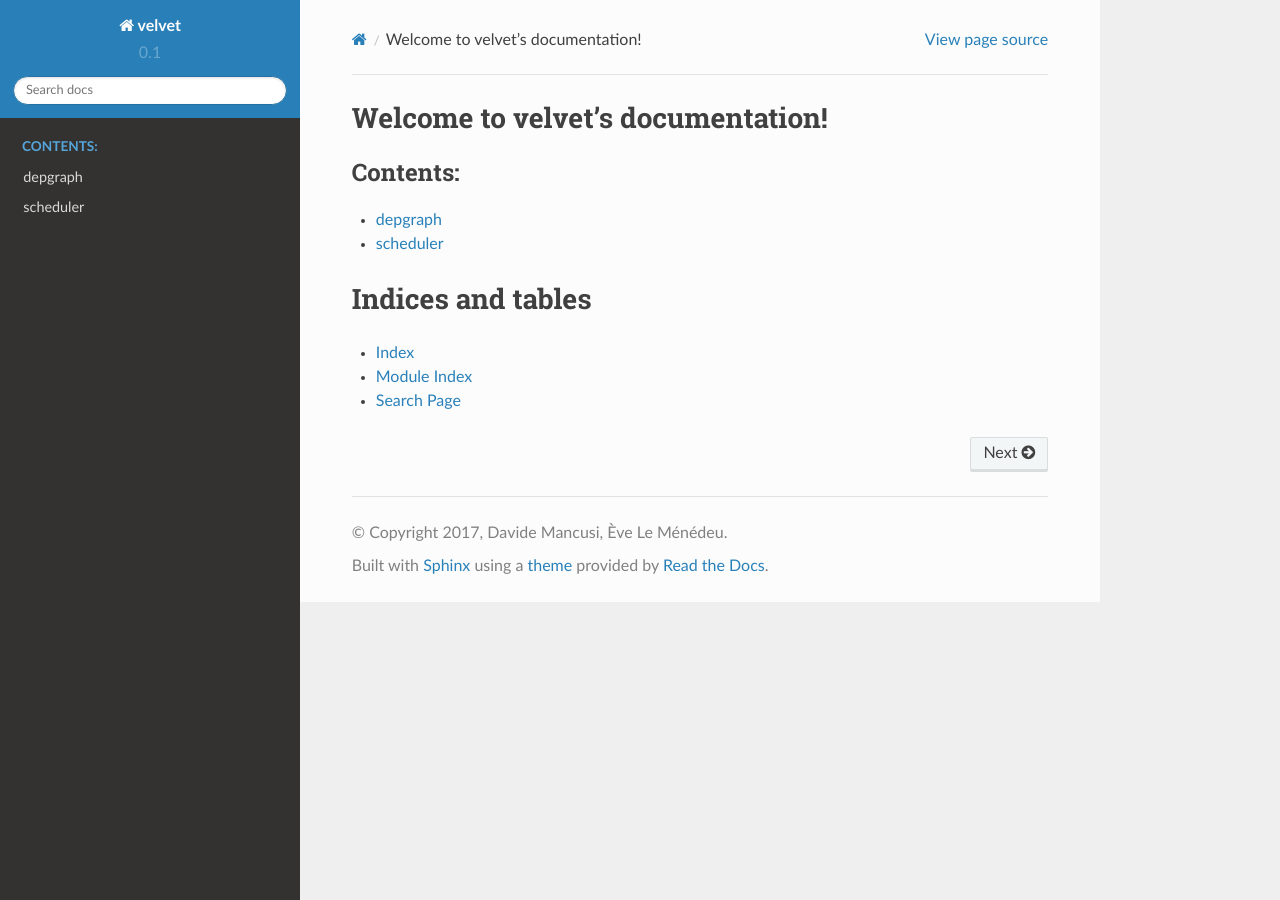
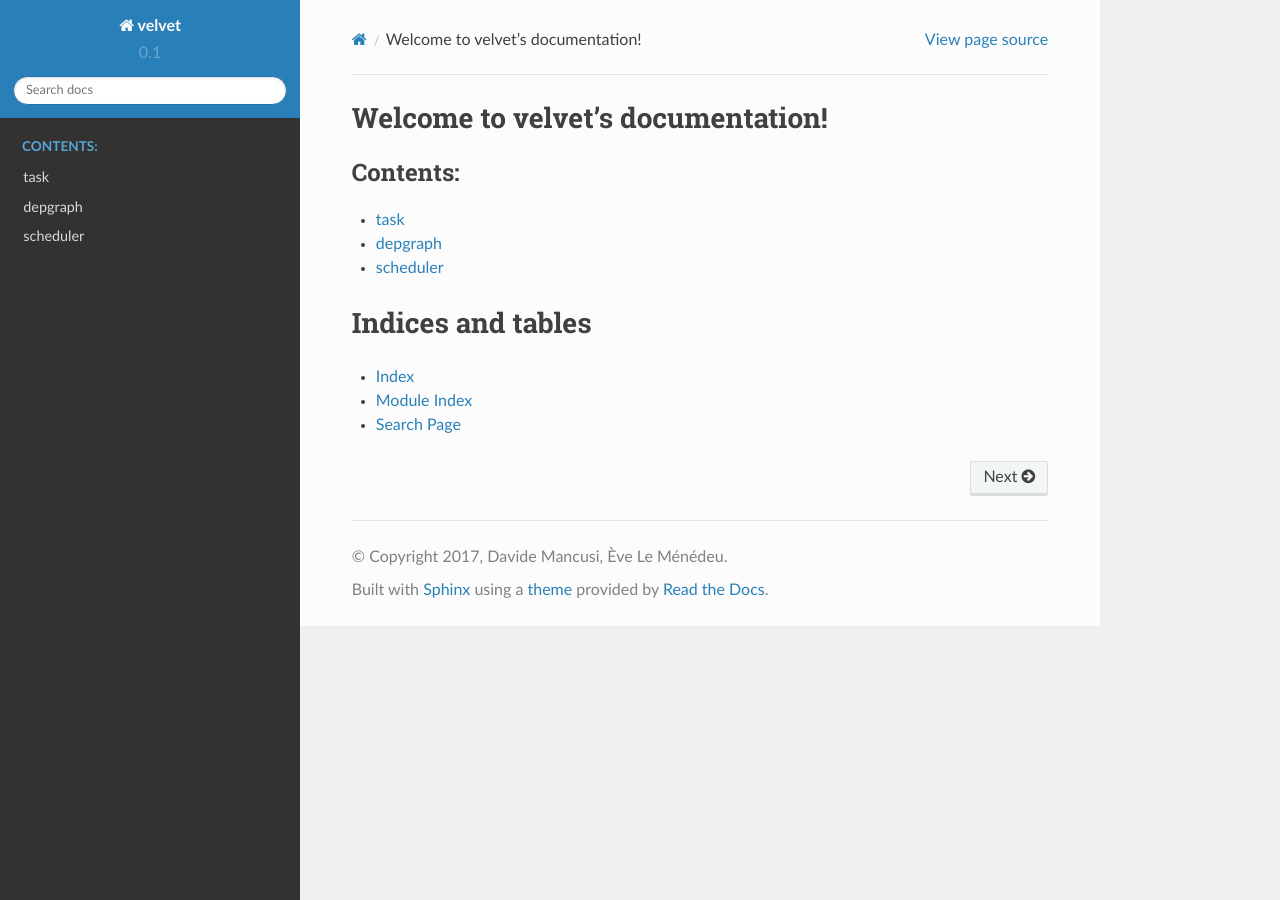
Before and after one commit to valjean-framework/valjean, a Sphinx documentation site: the page built from doc/index.rst, in a window 1280 px wide. Built offline with Sphinx 7.4.7 and the Read the Docs theme 2.0.0, drawn with Linux system fonts in a browser that asks for light colours.

Commit message:
Add documentation

```diff
--- a/doc/index.rst
+++ b/doc/index.rst
@@ -10,6 +10,7 @@
    :maxdepth: 2
    :caption: Contents:
 
+   task
    depgraph
    scheduler
 
--- /dev/null
+++ b/doc/task.rst
@@ -0,0 +1,5 @@
+task
+====
+
+.. automodule:: velvet.task
+   :members:
```
Also changed, not shown: 1 other file.
